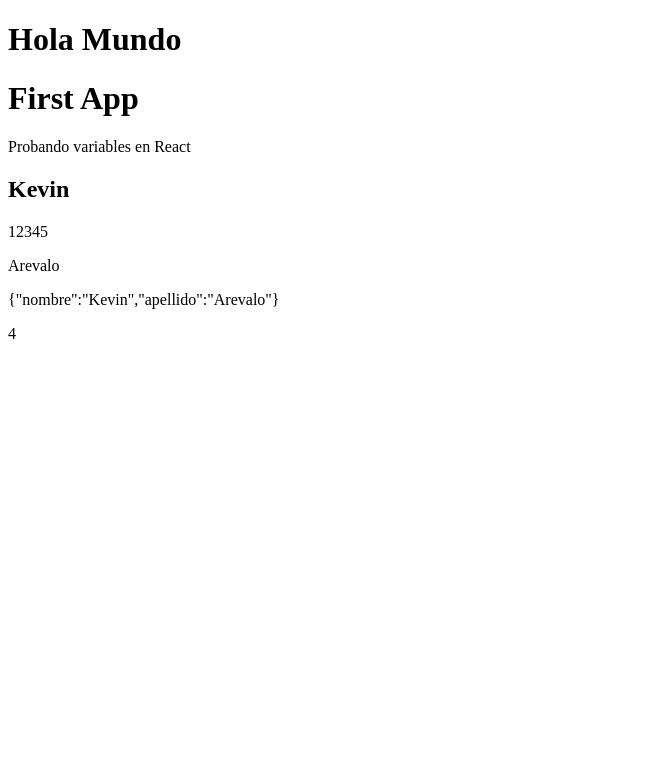
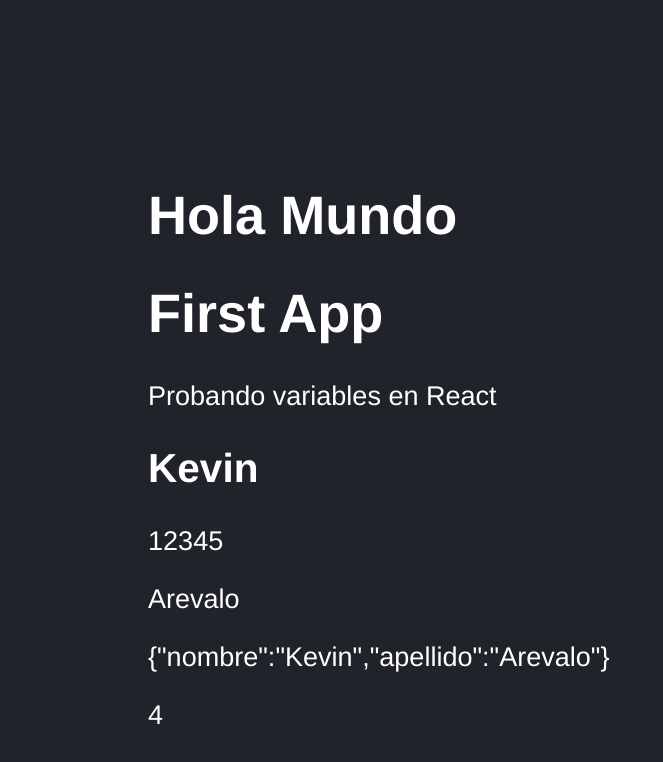
Before and after one commit to kevinarevaloxd/curso-react-vite, a React (Vite) app: page / in a window 1280 px wide. Shown: the top 762 px of the page, without its empty margins (0-663 px from the left). Built offline with nearby package versions, Linux system fonts and the light colour scheme.

Commit message:
Implementado estilos con CSS

```diff
--- a/src/main.jsx
+++ b/src/main.jsx
@@ -5,8 +5,9 @@
 //Aqui importamos nuestros componentes
 import { HolaMundo } from './HolaMundo';
 
-//Primera tarea( Crear un componente )
-import { FirstApp } from './FirstApp';
+import { FirstApp } from './FirstApp'; //Primera tarea( Crear un componente )
+
+import './styles.css'; //Implementando estilos con CSS
 
 
 ReactDOM.createRoot( document.getElementById('root') ).render(
--- /dev/null
+++ b/src/styles.css
@@ -0,0 +1,7 @@
+html, body {
+    background-color: #21232A;
+    color: white;
+    font-family: Helvetica, Arial, sans-serif;
+    font-size: 1.3rem;
+    padding: 70px;
+}
```
